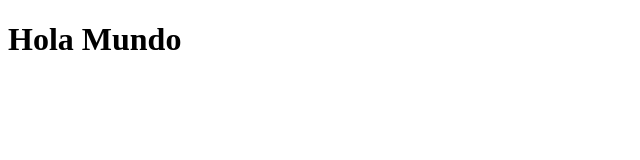
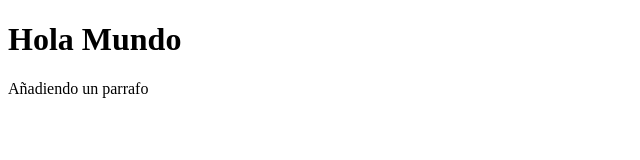
Before and after one commit to Pablo-935/hmtl, a plain HTML site: page index.html in a window 1280 px wide. Shown: the whole page, without its empty margins (0-640 px from the left). Drawn offline with Linux system fonts and the light colour scheme.

Commit message:
Añadiendo un parrafo a index

```diff
--- a/index.html
+++ b/index.html
@@ -8,5 +8,7 @@
 </head>
 <body>
     <h1>Hola Mundo</h1>
+
+    <p>Añadiendo un parrafo</p>
 </body>
 </html>
```
